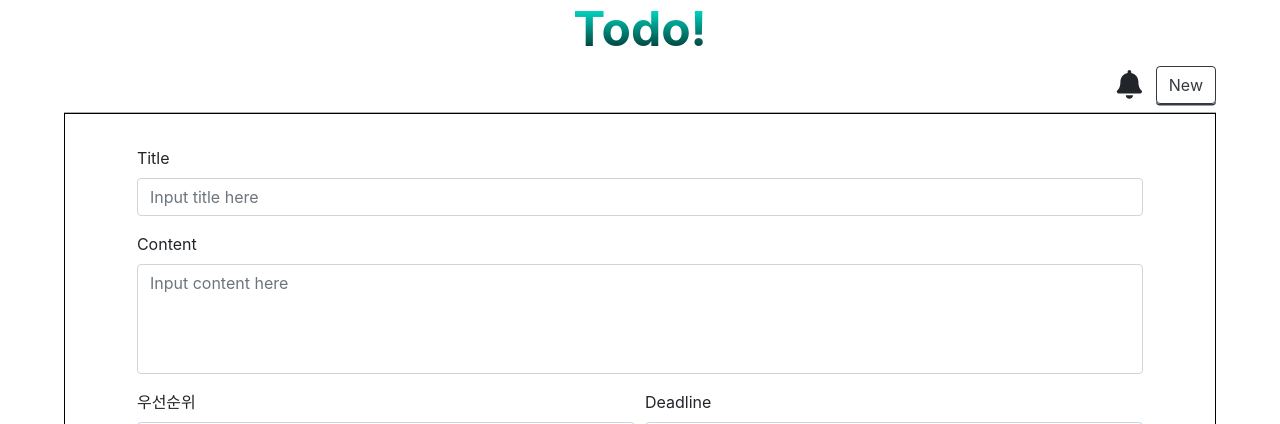
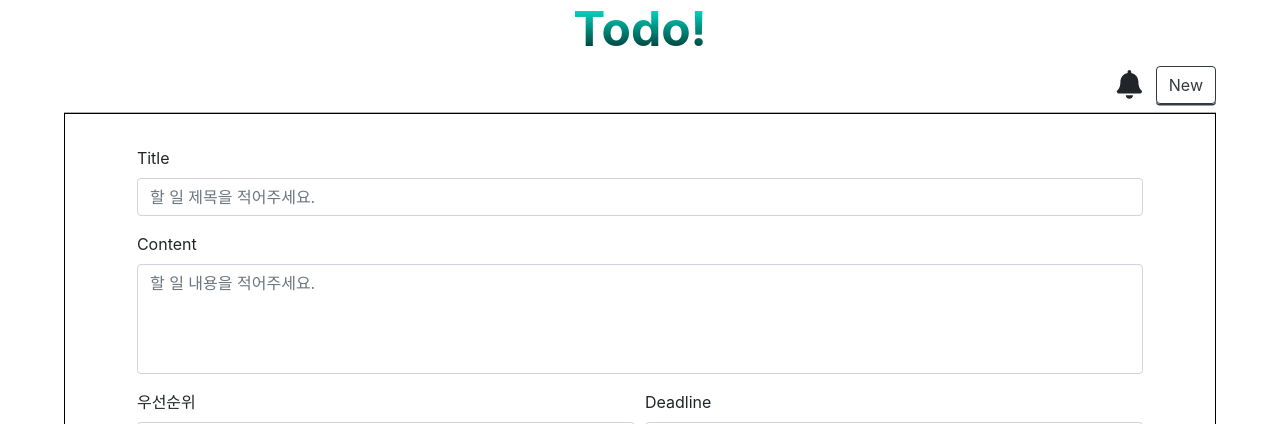
Before and after one commit to fed-gren/Todo-App, a React (Create React App) app in the folder todo_client/: page /new in a window 1280 px wide. Shown: the top 424 px of the page. Built offline with nearby package versions, Linux system fonts and the light colour scheme; the HTML template or start-up script is replaced by a standard one.

Commit message:
feat: interface client with api
- axios 사용해서 todo 읽어오기 기능 추가
- new 에서 todo 추가 가능

```diff
--- a/todo_client/src/components/TodoContainer.js
+++ b/todo_client/src/components/TodoContainer.js
@@ -1,25 +1,12 @@
 import React, { useState, useEffect } from "react";
 import "../styles/TodoContainer.css";
+import axios from "axios";
 
 //components
 import TodoCard from "./TodoCard";
 
 function TodoContainer() {
   const [todos, setTodos] = useState(null);
-
-  function callApi() {
-
-    return fetch("http://localhost:8080/todos")
-    .then(response => response.json())
-    .then(json => json)
-    // .catch(err = console.log(err));
-  }
-
-  async function getTodos() {
-    const apiTodos = await callApi();
-    // console.log(`apiTodos : ${apiTodos}`);
-    setTodos(apiTodos);
-  }
 
   function renderTodos() {
     const todoCards = todos.map((todoCard) => {
@@ -37,15 +24,18 @@ function TodoContainer() {
   }
 
   useEffect(() => {
-    getTodos();
-  });
+    let result;
+    async function fetchData() {
+      result = await axios("http://localhost:8080/todos");
+      setTodos(result.data);
+    }
+    fetchData();
+    return;
+  }, []);
 
   return (
     <section className="todo_card_container">
-      {todos ? renderTodos() : <span>no</span>}
-      {/* <TodoCard />
-      <TodoCard />
-      <TodoCard /> */}
+      {todos && renderTodos()}
     </section>
   );
 }
--- a/todo_client/src/components/TodoForm.js
+++ b/todo_client/src/components/TodoForm.js
@@ -3,27 +3,53 @@ import React from "react";
 import { Form, Col, Button } from "react-bootstrap";
 import "../styles/TodoForm.css";
 import { Link } from "react-router-dom";
+import { STV_priority } from "../utils/StringToValue";
+import axios from "axios";
 
-function TodoForm() {
+function TodoForm(props) {
+  console.log(`work : ${props.work}`);
+
+  function registNewTodo(event) {
+    event.preventDefault();
+    const apiUrl = "http://localhost:8080/todo";
+    let form = event.target;
+    const newTodo = {};
+    newTodo.title = form.elements.title.value;
+    newTodo.content = form.elements.content.value;
+    newTodo.priority = STV_priority[form.elements.priority.value];
+
+    axios.post(apiUrl, newTodo)
+    .then(function (response) {
+      window.location = "/";
+    })
+    .catch(function (error) {
+      console.log(error);
+    });
+  }
+
+  function editTodo(event) {
+    console.log("not yet");
+  }
+
   return (
     <section className="FormContainer">
-      <Form className="forms">
-        <Form.Group controlId="formGroupText">
+      <Form className="forms" onSubmit={(props.work === "new") ? registNewTodo : editTodo}>
+        <Form.Group controlId="title">
           <Form.Label>Title</Form.Label>
-          <Form.Control type="text" placeholder="Input title here" />
+          <Form.Control type="text" placeholder="할 일 제목을 적어주세요." />
         </Form.Group>
-        <Form.Group>
+        <Form.Group controlId="content">
           <Form.Label>Content</Form.Label>
           <Form.Control
             as="textarea"
             rows="4"
             className="todo_content"
-            placeholder="Input content here"
+            placeholder="할 일 내용을 적어주세요."
           />
         </Form.Group>
 
         <Form.Row>
-          <Form.Group as={Col}>
+          <Form.Group as={Col} controlId="priority">
             <Form.Label>우선순위</Form.Label>
             <Form.Control as="select">
               <option>없음</option>
--- a/todo_client/src/components/TodoNew.js
+++ b/todo_client/src/components/TodoNew.js
@@ -4,7 +4,9 @@ import TodoForm from "./TodoForm";
 function TodoNew() {
   return (
     <>
-      <TodoForm />
+      <TodoForm
+        work={"new"}
+      />
     </>
   );
 }
```
